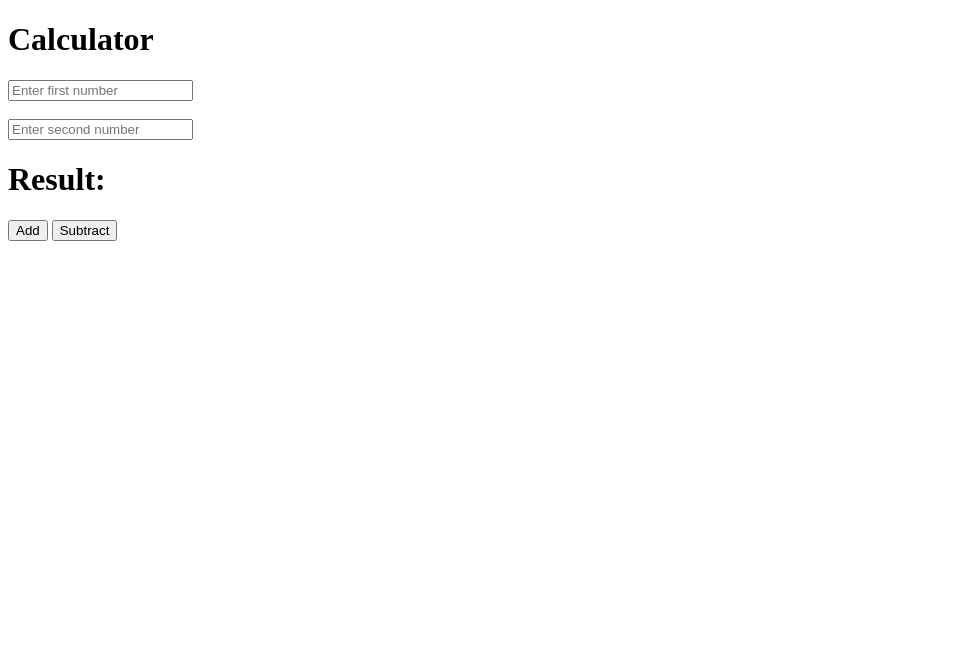
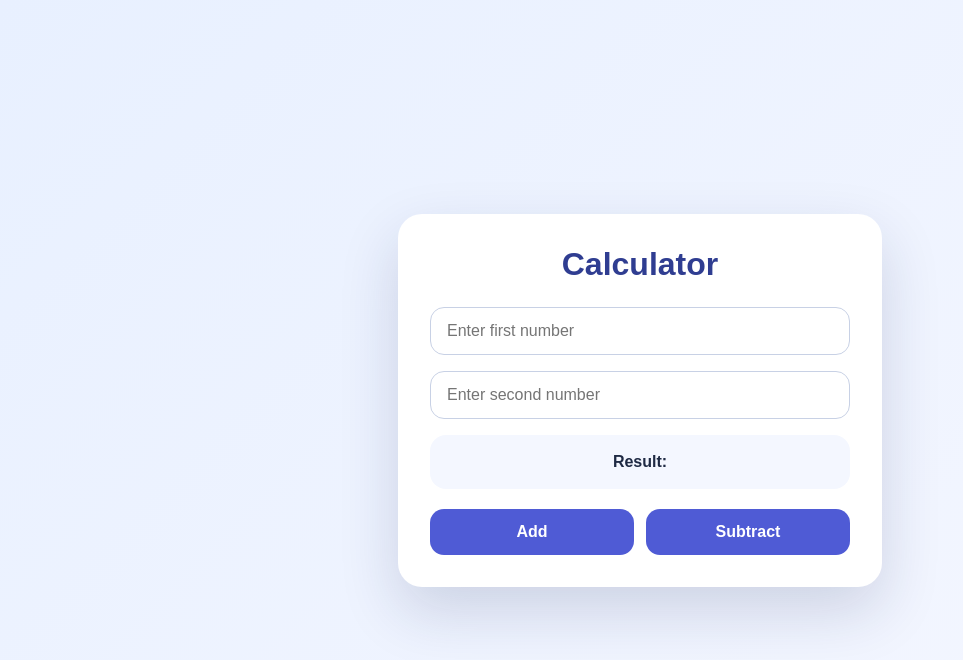
Before and after one commit to Kumadisanayaka/IT_Day_06, a plain HTML site: page index.html in a window 1280 px wide. Shown: the whole page, without its empty margins (0-963 px from the left). Drawn offline with Linux system fonts and the light colour scheme.

Commit message:
Refactor HTML structure and enhance styling for calculator interface

```diff
--- a/index.html
+++ b/index.html
@@ -4,6 +4,76 @@
     <meta charset="UTF-8">
     <meta name="viewport" content="width=device-width, initial-scale=1.0">
     <title>Day_6</title>
+    <style>
+        body {
+            margin: 0;
+            font-family: Arial, sans-serif;
+            background: linear-gradient(135deg, #e8f0ff 0%, #f5f7ff 100%);
+            display: flex;
+            justify-content: center;
+            align-items: center;
+            min-height: 100vh;
+            color: #1f2a44;
+        }
+        .container {
+            width: 100%;
+            max-width: 420px;
+            background: #ffffff;
+            border-radius: 24px;
+            padding: 32px;
+            box-shadow: 0 24px 60px rgba(26, 38, 87, 0.16);
+        }
+        h1 {
+            margin: 0 0 24px;
+            font-size: 2rem;
+            text-align: center;
+            color: #2f3d91;
+        }
+        input[type="text"] {
+            width: 100%;
+            padding: 14px 16px;
+            border-radius: 14px;
+            border: 1px solid #c8d1e5;
+            margin-bottom: 16px;
+            font-size: 1rem;
+            box-sizing: border-box;
+            outline: none;
+        }
+        input[type="text"]:focus {
+            border-color: #5d75f2;
+            box-shadow: 0 0 0 4px rgba(93, 117, 242, 0.12);
+        }
+        .result-box {
+            background: #f4f7ff;
+            padding: 18px 16px;
+            border-radius: 16px;
+            text-align: center;
+            margin-bottom: 20px;
+            font-weight: 600;
+        }
+        .button-row {
+            display: flex;
+            gap: 12px;
+        }
+        input[type="button"] {
+            flex: 1;
+            padding: 14px 0;
+            border: none;
+            border-radius: 14px;
+            font-size: 1rem;
+            font-weight: 700;
+            cursor: pointer;
+            color: #ffffff;
+            background: #4f5bd5;
+            transition: background 0.2s ease;
+        }
+        input[type="button"]:hover {
+            background: #3d4ac3;
+        }
+        input[type="button"]:active {
+            transform: translateY(1px);
+        }
+    </style>
 </head>
 <body>
     <!----
@@ -14,13 +84,16 @@
     <button type="button" value="change title" onclick="changeIncrement()">+</button>
     <button type="button" value="change title" onclick="changeDecrement()">-</button>-->
 
-    <h1>Calculator</h1>
-    <input type="text" placeholder="Enter first number" id="firstNumber"><br><br>
-    <input type="text" placeholder="Enter second number" id="secondNumber"><br>
-    <h1 id="result">Result: </h1>
-
-    <input type="button" value="Add" onclick="add()">
-    <input type="button" value="Subtract" onclick="subtract()">
+    <div class="container">
+        <h1>Calculator</h1>
+        <input type="text" placeholder="Enter first number" id="firstNumber">
+        <input type="text" placeholder="Enter second number" id="secondNumber">
+        <div id="result" class="result-box">Result: </div>
+        <div class="button-row">
+            <input type="button" value="Add" onclick="add()">
+            <input type="button" value="Subtract" onclick="subtract()">
+        </div>
+    </div>
 
     <script src="/js/app.js"></script>
 
```
